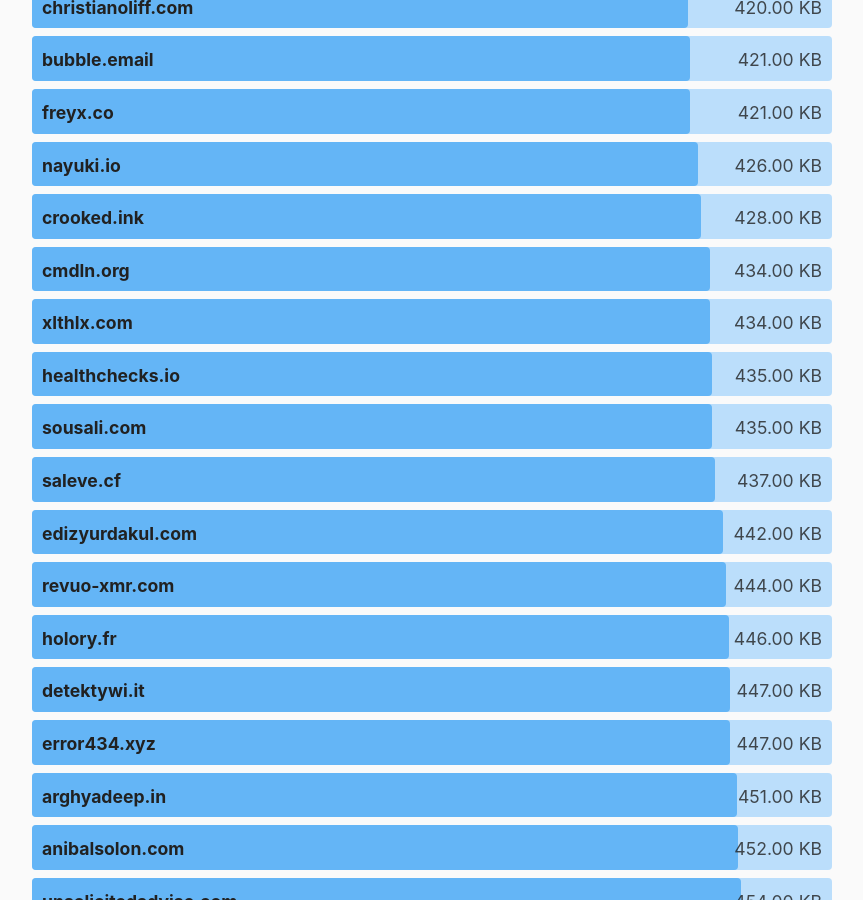
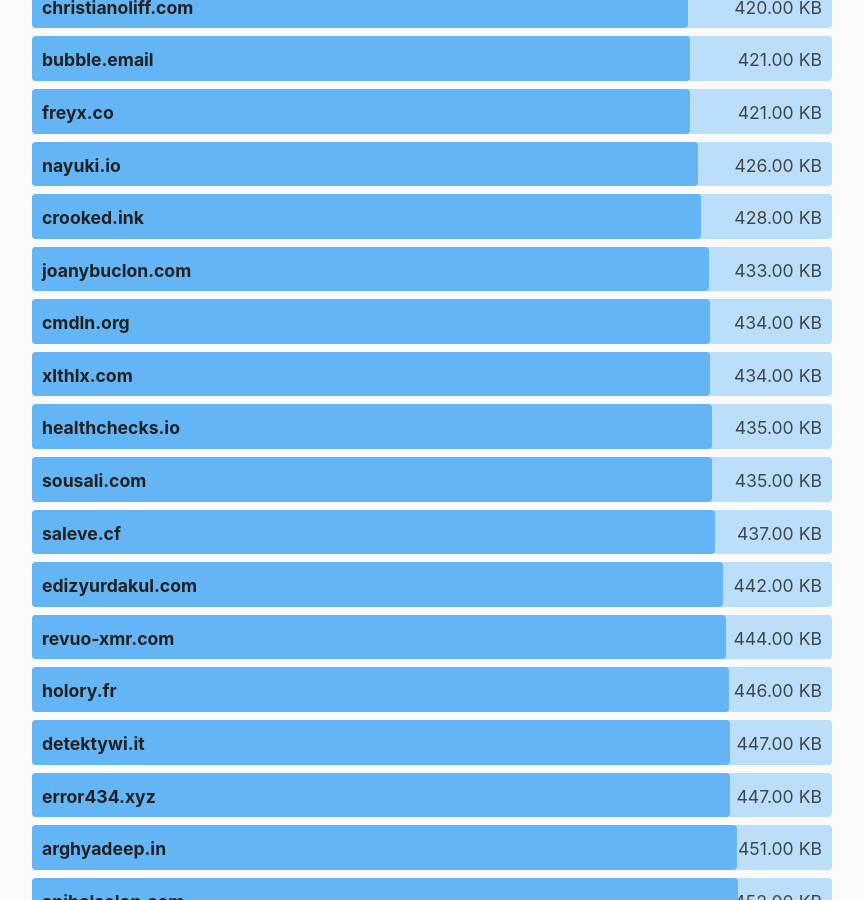
Before and after one commit to kevquirk/512kb.club, a Jekyll site: the page built from index.md, in a window 1280 px wide and 900 px high, scrolled down 30789 px. Shown: the whole window, without its empty margins (208-1071 px from the left). Built offline with Jekyll 4.4.1, drawn with Linux system fonts in a browser that asks for light colours.

Commit message:
add joanybuclon.com portfolio

```diff
--- a/_data/sites.yml
+++ b/_data/sites.yml
@@ -2951,3 +2951,8 @@
   url: https://zwbetz.com/
   size: 67.8
   last_checked: 2022-07-20
+
+- domain: joanybuclon.com
+  url: https://joanybuclon.com/
+  size: 433
+  last_checked: 2023-03-30
```
